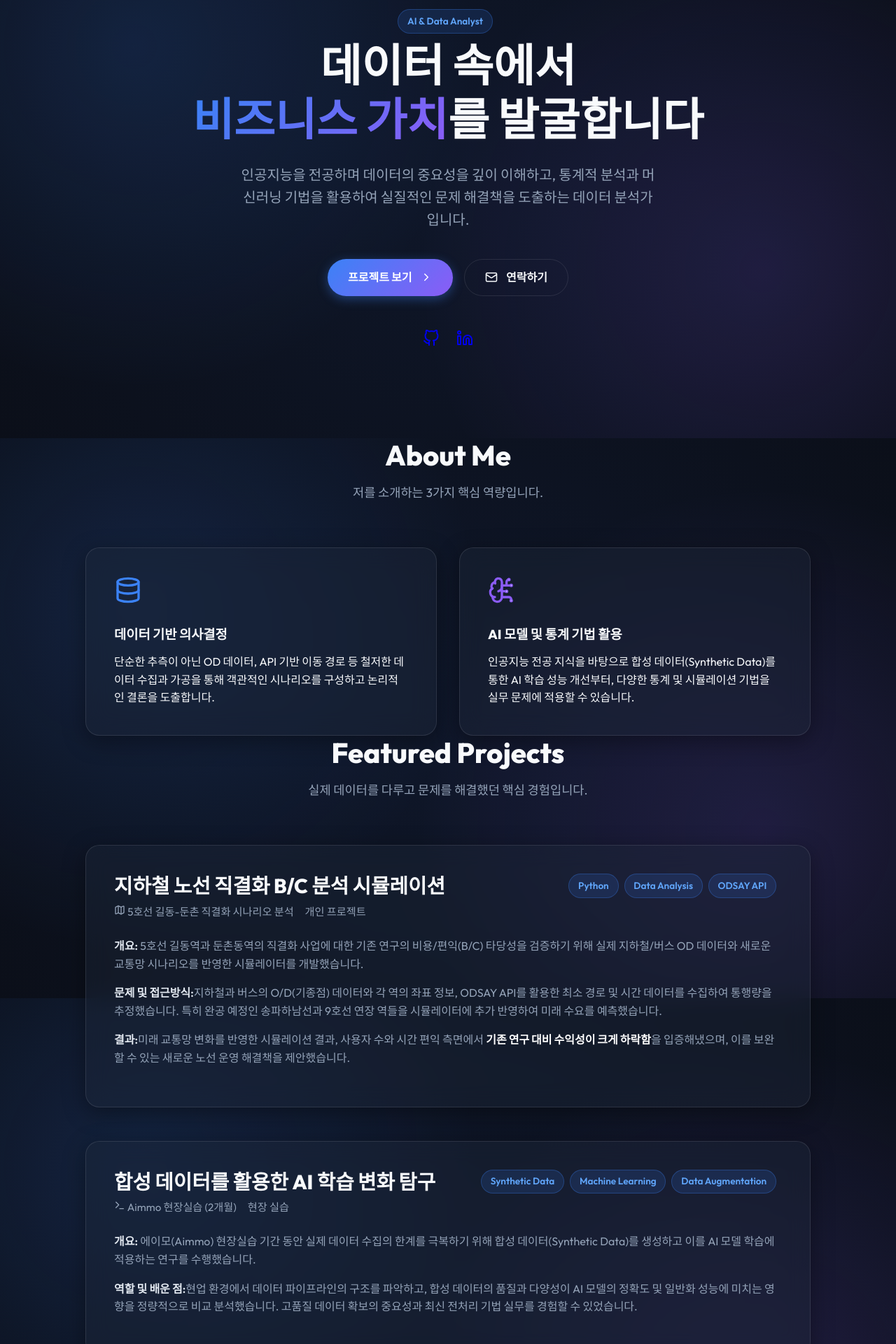
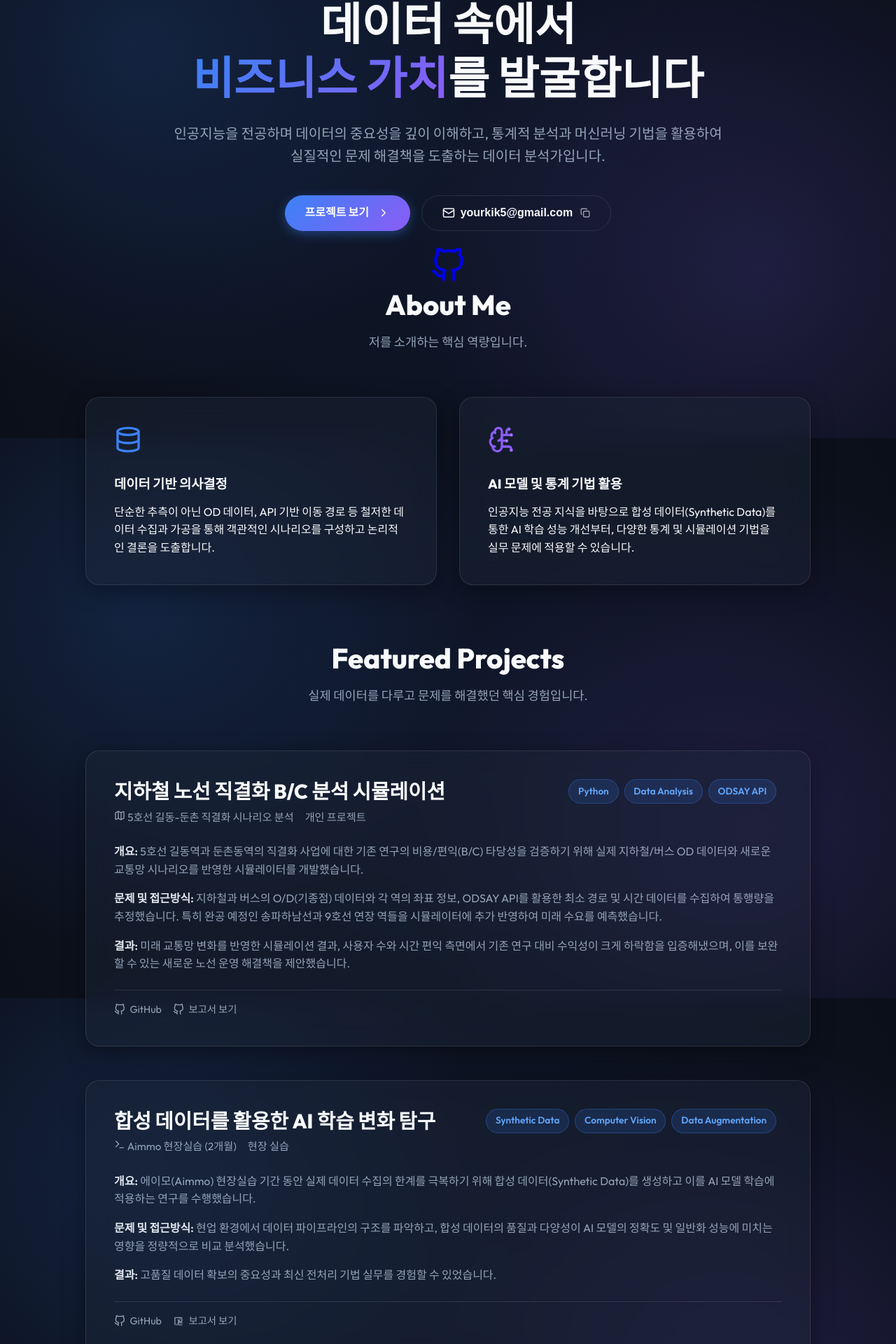
Before and after one commit to yourkik/Portfolio, a React (Vite) app: page / in a window 1280 px wide. Shown: the part 174-2094 px from the top of the page at 70% size. Built offline with nearby package versions, Linux system fonts and the light colour scheme; a web font is replaced by a local one.

Commit message:
링크 연결
누락되었던 링크들을 연

```diff
--- a/src/App.jsx
+++ b/src/App.jsx
@@ -1,4 +1,4 @@
-import { useEffect } from 'react';
+import { useState, useEffect } from 'react';
 import {
   Mail,
   ChevronRight,
@@ -7,11 +7,46 @@ import {
   BrainCircuit,
   Map,
   BookOpen,
-  Award
+  Award,
+  ExternalLink,
+  Copy,
+  Check
 } from 'lucide-react';
+import { portfolioData } from './data';
 import './index.css';
 
+const GithubIcon = ({ size = 24, color = "currentColor", style = {} }) => (
+  <svg width={size} height={size} viewBox="0 0 24 24" fill="none" stroke={color} strokeWidth="2" strokeLinecap="round" strokeLinejoin="round" style={style}><path d="M9 19c-5 1.5-5-2.5-7-3m14 6v-3.87a3.37 3.37 0 0 0-.94-2.61c3.14-.35 6.44-1.54 6.44-7A5.44 5.44 0 0 0 20 4.77 5.07 5.07 0 0 0 19.91 1S18.73.65 16 2.48a13.38 13.38 0 0 0-7 0C6.27.65 5.09 1 5.09 1A5.07 5.07 0 0 0 5 4.77a5.44 5.44 0 0 0-1.5 3.78c0 5.42 3.3 6.61 6.44 7A3.37 3.37 0 0 0 9 18.13V22"></path></svg>
+);
+
+const LinkedinIcon = ({ size = 24, color = "currentColor", style = {} }) => (
+  <svg width={size} height={size} viewBox="0 0 24 24" fill="none" stroke={color} strokeWidth="2" strokeLinecap="round" strokeLinejoin="round" style={style}><path d="M16 8a6 6 0 0 1 6 6v7h-4v-7a2 2 0 0 0-2-2 2 2 0 0 0-2 2v7h-4v-7a6 6 0 0 1 6-6z"></path><rect x="2" y="9" width="4" height="12"></rect><circle cx="4" cy="4" r="2"></circle></svg>
+);
+
+const NotionIcon = ({ size = 24, color = "currentColor", style = {} }) => (
+  <svg width={size} height={size} viewBox="0 0 24 24" fill={color} style={style} xmlns="http://www.w3.org/2000/svg">
+    <path d="M4.459 4.208c-.746.064-1.076.56-1.076 1.22v13.71c0 .66.318 1.153 1.076 1.22l14.426 1.304c.732.063 1.076-.414 1.076-1.08V5.373c0-.66-.344-1.141-1.076-1.205L4.459 4.208zM19.16 20.3l-13.88-1.25V5.55l13.88 1.25v13.5zM8.51 9.87l2.1-.18v7.41l-2.1.18v.83l5.5-.47v-.83l-1.95.16V12.1l4.9 5.37h.8V8.65l-2.1.18v-.83l5.4.47v.83l-1.85-.16v7.3l-5-5.5h-.8v6.78l2.1-.18v.83l-5.4.47v-.83l1.85-.16V9.87l-2.1.18v-.83l5.5-.47v.83l-1.95.16v2.1z" />
+  </svg>
+);
+
+// Helper function to render correct icons dynamically
+const renderIcon = (iconName, size = 24, color = "currentColor", style = {}) => {
+  const icons = {
+    Database: <Database size={size} color={color} style={style} />,
+    BrainCircuit: <BrainCircuit size={size} color={color} style={style} />,
+    Map: <Map size={size} color={color} style={style} />,
+    Terminal: <Terminal size={size} color={color} style={style} />,
+    github: <GithubIcon size={size} color={color} style={style} />,
+    linkedin: <LinkedinIcon size={size} color={color} style={style} />,
+    notion: <NotionIcon size={size} color={color} style={style} />,
+    external: <ExternalLink size={size} color={color} style={style} />
+  };
+  return icons[iconName] || null;
+};
+
 function App() {
+  const [isCopied, setIsCopied] = useState(false);
+
   // Intersection Observer for scroll animations
   useEffect(() => {
     const observer = new IntersectionObserver((entries) => {
@@ -31,32 +66,51 @@ function App() {
     return () => observer.disconnect();
   }, []);
 
+  const handleCopyEmail = () => {
+    navigator.clipboard.writeText(portfolioData.hero.email)
+      .then(() => {
+        setIsCopied(true);
+        setTimeout(() => setIsCopied(false), 2000);
+      })
+      .catch(err => {
+        console.error('Failed to copy email: ', err);
+      });
+  };
+
   return (
     <div className="portfolio-wrapper">
       {/* Hero Section */}
       <section className="hero container">
         <div className="reveal">
-          <div className="tag">AI & Data Analyst</div>
-          <h1>데이터 속에서 <br/><span className="text-gradient">비즈니스 가치</span>를 발굴합니다</h1>
-          <p>
-            인공지능을 전공하며 데이터의 중요성을 깊이 이해하고, 통계적 분석과 머신러닝 기법을 활용하여
-            실질적인 문제 해결책을 도출하는 데이터 분석가입니다.
-          </p>
-          <div style={{ display: 'flex', gap: '1rem', justifyContent: 'center', marginTop: '2rem' }}>
+          <div className="tag">{portfolioData.hero.tag}</div>
+          <h1>{portfolioData.hero.title.regular}<br />
+            <span className="text-gradient">{portfolioData.hero.title.gradient}</span>{portfolioData.hero.title.suffix}
+          </h1>
+          <p>{portfolioData.hero.description}</p>
+
+          <div style={{ display: 'flex', gap: '1rem', justifyContent: 'center', marginTop: '2rem', flexWrap: 'wrap' }}>
             <a href="#projects" className="btn btn-primary">
               프로젝트 보기 <ChevronRight size={18} />
             </a>
-            <a href="mailto:your.email@example.com" className="btn btn-outline">
-              <Mail size={18} /> 연락하기
+
+            {/* 이메일 복사 버튼 */}
+            <button
+              onClick={handleCopyEmail}
+              className="btn btn-outline"
+              style={{ display: 'flex', alignItems: 'center', gap: '0.5rem', cursor: 'pointer' }}
+            >
+              {isCopied ? <Check size={18} color="#10b981" /> : <Mail size={18} />}
+              {isCopied ? '복사되었습니다!' : portfolioData.hero.email}
+              {!isCopied && <Copy size={14} style={{ opacity: 0.7, marginLeft: '0.2rem' }} />}
+            </button>
+          </div>
+
+          <div style={{ display: 'flex', gap: '1.5rem', justifyContent: 'center', marginTop: '1.5rem', color: 'var(--text-secondary)' }}>
+            {portfolioData.hero.socialLinks.map(link => (
+              <a key={link.id} href={link.url} target="_blank" rel="noreferrer" className="hover:text-white transition-colors">
+                {renderIcon(link.icon, 50)}
               </a>
-          </div>
-          <div style={{ display: 'flex', gap: '1.5rem', justifyContent: 'center', marginTop: '3rem', color: 'var(--text-secondary)' }}>
-            <a href="#" className="hover:text-white transition-colors">
-              <svg width="24" height="24" viewBox="0 0 24 24" fill="none" stroke="currentColor" strokeWidth="2" strokeLinecap="round" strokeLinejoin="round"><path d="M9 19c-5 1.5-5-2.5-7-3m14 6v-3.87a3.37 3.37 0 0 0-.94-2.61c3.14-.35 6.44-1.54 6.44-7A5.44 5.44 0 0 0 20 4.77 5.07 5.07 0 0 0 19.91 1S18.73.65 16 2.48a13.38 13.38 0 0 0-7 0C6.27.65 5.09 1 5.09 1A5.07 5.07 0 0 0 5 4.77a5.44 5.44 0 0 0-1.5 3.78c0 5.42 3.3 6.61 6.44 7A3.37 3.37 0 0 0 9 18.13V22"></path></svg>
-            </a>
-            <a href="#" className="hover:text-white transition-colors">
-              <svg width="24" height="24" viewBox="0 0 24 24" fill="none" stroke="currentColor" strokeWidth="2" strokeLinecap="round" strokeLinejoin="round"><path d="M16 8a6 6 0 0 1 6 6v7h-4v-7a2 2 0 0 0-2-2 2 2 0 0 0-2 2v7h-4v-7a6 6 0 0 1 6-6z"></path><rect x="2" y="9" width="4" height="12"></rect><circle cx="4" cy="4" r="2"></circle></svg>
-            </a>
+            ))}
           </div>
         </div>
       </section>
@@ -65,95 +119,72 @@ function App() {
       <section id="about" className="container">
         <div className="section-title reveal">
           <h2>About Me</h2>
-          <p>저를 소개하는 3가지 핵심 역량입니다.</p>
+          <p>저를 소개하는 핵심 역량입니다.</p>
         </div>
         <div className="grid-2">
-          <div className="glass-panel reveal delay-1">
-            <Database size={40} color="#3b82f6" style={{marginBottom: '1.5rem'}} />
-            <h3>데이터 기반 의사결정</h3>
+          {portfolioData.about.map((item, index) => (
+            <div key={item.id} className={`glass-panel reveal delay-${index + 1}`}>
+              {renderIcon(item.iconName, 40, item.iconColor, { marginBottom: '1.5rem' })}
+              <h3>{item.title}</h3>
               <p className="text-secondary">
-              단순한 추측이 아닌 OD 데이터, API 기반 이동 경로 등 철저한 데이터 수집과 가공을 통해
-              객관적인 시나리오를 구성하고 논리적인 결론을 도출합니다.
+                {item.description}
               </p>
             </div>
-          <div className="glass-panel reveal delay-2">
-            <BrainCircuit size={40} color="#8b5cf6" style={{marginBottom: '1.5rem'}} />
-            <h3>AI 모델 및 통계 기법 활용</h3>
-            <p className="text-secondary">
-              인공지능 전공 지식을 바탕으로 합성 데이터(Synthetic Data)를 통한 AI 학습 성능 개선부터,
-              다양한 통계 및 시뮬레이션 기법을 실무 문제에 적용할 수 있습니다.
-            </p>
-          </div>
+          ))}
         </div>
       </section>
 
       {/* Projects Section */}
-      <section id="projects" className="container">
+      <section id="projects" className="container" style={{ marginTop: '5rem' }}>
         <div className="section-title reveal">
           <h2>Featured Projects</h2>
           <p>실제 데이터를 다루고 문제를 해결했던 핵심 경험입니다.</p>
         </div>
 
-        <div className="glass-panel project-card reveal">
+        {portfolioData.projects.map((project, index) => (
+          <div key={project.id} className={`glass-panel project-card reveal ${index > 0 ? `delay-${index}` : ''}`}>
             <div style={{ display: 'flex', justifyContent: 'space-between', alignItems: 'flex-start', flexWrap: 'wrap', gap: '1rem' }}>
               <div>
-              <h3>지하철 노선 직결화 B/C 분석 시뮬레이션</h3>
+                <h3>{project.title}</h3>
                 <div className="project-meta">
-                <span><Map size={16} /> 5호선 길동-둔촌 직결화 시나리오 분석</span>
-                <span>개인 프로젝트</span>
+                  {project.meta.map((m, i) => (
+                    <span key={i}>
+                      {m.iconName && renderIcon(m.iconName, 16)} {m.text}
+                    </span>
+                  ))}
                 </div>
               </div>
               <div>
-              <span className="tag">Python</span>
-              <span className="tag">Data Analysis</span>
-              <span className="tag">ODSAY API</span>
-            </div>
-          </div>
-          <div className="project-content">
-            <p>
-              <span className="highlight">개요:</span> 5호선 길동역과 둔촌동역의 직결화 사업에 대한 기존 연구의 비용/편익(B/C) 타당성을 검증하기 위해
-              실제 지하철/버스 OD 데이터와 새로운 교통망 시나리오를 반영한 시뮬레이터를 개발했습니다.
-            </p>
-            <p>
-              <span className="highlight">문제 및 접근방식:</span>
-              지하철과 버스의 O/D(기종점) 데이터와 각 역의 좌표 정보, ODSAY API를 활용한 최소 경로 및 시간 데이터를 수집하여 통행량을 추정했습니다.
-              특히 완공 예정인 송파하남선과 9호선 연장 역들을 시뮬레이터에 추가 반영하여 미래 수요를 예측했습니다.
-            </p>
-            <p>
-              <span className="highlight">결과:</span>
-              미래 교통망 변화를 반영한 시뮬레이션 결과, 사용자 수와 시간 편익 측면에서 <strong style={{color: '#fff'}}>기존 연구 대비 수익성이 크게 하락함</strong>을 입증해냈으며,
-              이를 보완할 수 있는 새로운 노선 운영 해결책을 제안했습니다.
-            </p>
+                {project.tags.map((tag, i) => (
+                  <span key={i} className="tag">{tag}</span>
+                ))}
               </div>
             </div>
 
-        <div className="glass-panel project-card reveal delay-1">
-          <div style={{ display: 'flex', justifyContent: 'space-between', alignItems: 'flex-start', flexWrap: 'wrap', gap: '1rem' }}>
-            <div>
-              <h3>합성 데이터를 활용한 AI 학습 변화 탐구</h3>
-              <div className="project-meta">
-                <span><Terminal size={16} /> Aimmo 현장실습 (2개월)</span>
-                <span>현장 실습</span>
-              </div>
-            </div>
-            <div>
-              <span className="tag">Synthetic Data</span>
-              <span className="tag">Machine Learning</span>
-              <span className="tag">Data Augmentation</span>
-            </div>
-          </div>
             <div className="project-content">
               <p>
-              <span className="highlight">개요:</span> 에이모(Aimmo) 현장실습 기간 동안 실제 데이터 수집의 한계를 극복하기 위해
-              합성 데이터(Synthetic Data)를 생성하고 이를 AI 모델 학습에 적용하는 연구를 수행했습니다.
+                <span className="highlight">개요:</span> {project.overview}
               </p>
               <p>
-              <span className="highlight">역할 및 배운 점:</span>
-              현업 환경에서 데이터 파이프라인의 구조를 파악하고, 합성 데이터의 품질과 다양성이 AI 모델의 정확도 및 일반화 성능에 미치는 영향을
-              정량적으로 비교 분석했습니다. 고품질 데이터 확보의 중요성과 최신 전처리 기법 실무를 경험할 수 있었습니다.
+                <span className="highlight">문제 및 접근방식:</span> {project.approach}
+              </p>
+              <p>
+                <span className="highlight">결과:</span> {project.result}
               </p>
             </div>
+
+            {/* 프로젝트 관련 링크 추가 */}
+            {project.links && project.links.length > 0 && (
+              <div style={{ display: 'flex', gap: '1rem', marginTop: '1.5rem', paddingTop: '1rem', borderTop: '1px solid rgba(255,255,255,0.1)' }}>
+                {project.links.map((link, i) => (
+                  <a key={i} href={link.url} target="_blank" rel="noreferrer" style={{ display: 'flex', alignItems: 'center', gap: '0.4rem', color: '#94a3b8', fontSize: '0.9rem', textDecoration: 'none' }} className="hover:text-white transition-colors">
+                    {renderIcon(link.iconName, 16)} {link.title}
+                  </a>
+                ))}
               </div>
+            )}
+          </div>
+        ))}
       </section>
 
       {/* Education & Certifications Section */}
@@ -165,15 +196,11 @@ function App() {
               <h2 style={{ marginBottom: 0 }}>Education</h2>
             </div>
             <div className="glass-panel">
-              <h3 style={{ fontSize: '1.4rem' }}>가천대학교 인공지능전공</h3>
-              <p className="text-secondary" style={{ marginBottom: '1.5rem' }}>2022.03 ~ (재학/휴학 중)</p>
+              <h3 style={{ fontSize: '1.4rem' }}>{portfolioData.education.school}</h3>
+              <p className="text-secondary" style={{ marginBottom: '1.5rem' }}>{portfolioData.education.period}</p>
               <ul style={{ listStyle: 'none', display: 'flex', flexDirection: 'column', gap: '1rem', color: 'var(--text-secondary)' }}>
-                <li><strong style={{color: '#e2e8f0'}}>주요 수강 과목:</strong> 인공지능 개론, 기계학습, 데이터 마이닝, 통계학 입문, 자료구조, 알고리즘</li>
-                <li><strong style={{color: '#e2e8f0'}}>학습 내용:</strong>
-                  인공지능의 근간이 되는 수학적/통계적 기법들을 심도 있게 학습했습니다.
-                  대용량 데이터를 전처리하고 통계적 기법을 통해 유의미한 패턴을 찾아내는 데이터 마이닝 기술,
-                  다양한 머신러닝 알고리즘의 원리 및 하이퍼파라미터 튜닝 최적화 기법을 익혔습니다.
-                </li>
+                <li><strong style={{ color: '#e2e8f0' }}>주요 수강 과목:</strong> {portfolioData.education.courses}</li>
+                <li><strong style={{ color: '#e2e8f0' }}>학습 내용:</strong> {portfolioData.education.description}</li>
               </ul>
             </div>
           </div>
@@ -185,14 +212,12 @@ function App() {
             </div>
             <div className="glass-panel" style={{ height: '100%' }}>
               <div style={{ display: 'flex', flexDirection: 'column', gap: '1.5rem' }}>
-                <div>
-                  <h4 style={{ fontSize: '1.2rem', marginBottom: '0.2rem' }}>정보처리기사</h4>
-                  <p className="text-secondary">한국산업인력공단</p>
+                {portfolioData.certifications.map((cert, index) => (
+                  <div key={index}>
+                    <h4 style={{ fontSize: '1.2rem', marginBottom: '0.2rem' }}>{cert.title}</h4>
+                    <p className="text-secondary">{cert.issuer}</p>
                   </div>
-                <div>
-                  <h4 style={{ fontSize: '1.2rem', marginBottom: '0.2rem' }}>빅데이터분석기사</h4>
-                  <p className="text-secondary">한국데이터산업진흥원</p>
-                </div>
+                ))}
               </div>
             </div>
           </div>
--- /dev/null
+++ b/src/data.js
@@ -0,0 +1,79 @@
+export const portfolioData = {
+  hero: {
+    tag: "AI & Data Analyst",
+    title: {
+      regular: "데이터 속에서 ",
+      gradient: "비즈니스 가치",
+      suffix: "를 발굴합니다"
+    },
+    description: "인공지능을 전공하며 데이터의 중요성을 깊이 이해하고, 통계적 분석과 머신러닝 기법을 활용하여 실질적인 문제 해결책을 도출하는 데이터 분석가입니다.",
+    email: "yourkik5@gmail.com",
+    socialLinks: [
+      {
+        id: "github",
+        url: "https://github.com/yourkik", // <-- GitHub 주소
+        icon: "github" // 렌더링 시 아이콘 매핑 용도
+      }
+    ]
+  },
+  about: [
+    {
+      id: "data-decision",
+      iconName: "Database",
+      iconColor: "#3b82f6",
+      title: "데이터 기반 의사결정",
+      description: "단순한 추측이 아닌 OD 데이터, API 기반 이동 경로 등 철저한 데이터 수집과 가공을 통해 객관적인 시나리오를 구성하고 논리적인 결론을 도출합니다."
+    },
+    {
+      id: "ai-model",
+      iconName: "BrainCircuit",
+      iconColor: "#8b5cf6",
+      title: "AI 모델 및 통계 기법 활용",
+      description: "인공지능 전공 지식을 바탕으로 합성 데이터(Synthetic Data)를 통한 AI 학습 성능 개선부터, 다양한 통계 및 시뮬레이션 기법을 실무 문제에 적용할 수 있습니다."
+    }
+  ],
+  projects: [
+    {
+      id: "subway-simulation",
+      title: "지하철 노선 직결화 B/C 분석 시뮬레이션",
+      meta: [
+        { iconName: "Map", text: "5호선 길동-둔촌 직결화 시나리오 분석" },
+        { text: "개인 프로젝트" }
+      ],
+      tags: ["Python", "Data Analysis", "ODSAY API"],
+      overview: "5호선 길동역과 둔촌동역의 직결화 사업에 대한 기존 연구의 비용/편익(B/C) 타당성을 검증하기 위해 실제 지하철/버스 OD 데이터와 새로운 교통망 시나리오를 반영한 시뮬레이터를 개발했습니다.",
+      approach: "지하철과 버스의 O/D(기종점) 데이터와 각 역의 좌표 정보, ODSAY API를 활용한 최소 경로 및 시간 데이터를 수집하여 통행량을 추정했습니다. 특히 완공 예정인 송파하남선과 9호선 연장 역들을 시뮬레이터에 추가 반영하여 미래 수요를 예측했습니다.",
+      result: "미래 교통망 변화를 반영한 시뮬레이션 결과, 사용자 수와 시간 편익 측면에서 기존 연구 대비 수익성이 크게 하락함을 입증해냈으며, 이를 보완할 수 있는 새로운 노선 운영 해결책을 제안했습니다.",
+      links: [
+        { title: "GitHub", url: "https://github.com/yourkik/Analysis-Line5-Direct-Connection/tree/main", iconName: "github" },
+        { title: "보고서 보기", url: "https://github.com/yourkik/Analysis-Line5-Direct-Connection/tree/main/docs", iconName: "github" }
+      ]
+    },
+    {
+      id: "synthetic-data",
+      title: "합성 데이터를 활용한 AI 학습 변화 탐구",
+      meta: [
+        { iconName: "Terminal", text: "Aimmo 현장실습 (2개월)" },
+        { text: "현장 실습" }
+      ],
+      tags: ["Synthetic Data", "Computer Vision", "Data Augmentation"],
+      overview: "에이모(Aimmo) 현장실습 기간 동안 실제 데이터 수집의 한계를 극복하기 위해 합성 데이터(Synthetic Data)를 생성하고 이를 AI 모델 학습에 적용하는 연구를 수행했습니다.",
+      approach: "현업 환경에서 데이터 파이프라인의 구조를 파악하고, 합성 데이터의 품질과 다양성이 AI 모델의 정확도 및 일반화 성능에 미치는 영향을 정량적으로 비교 분석했습니다.",
+      result: "고품질 데이터 확보의 중요성과 최신 전처리 기법 실무를 경험할 수 있었습니다.",
+      links: [
+        { title: "GitHub", url: "https://github.com/yourkik/CityScape-synthetic-data-check", iconName: "github" },
+        { title: "보고서 보기", url: "https://detailed-nerine-1ce.notion.site/19d02e2b71278015a033c745f629192d?source=copy_link", iconName: "notion" }
+      ]
+    }
+  ],
+  education: {
+    school: "가천대학교 인공지능전공",
+    period: "2022.03 ~ (재학/휴학 중)",
+    courses: "인공지능 개론, 기계학습, 데이터 마이닝, 통계학 입문, 자료구조, 알고리즘",
+    description: "인공지능의 근간이 되는 수학적/통계적 기법들을 심도 있게 학습했습니다. 대용량 데이터를 전처리하고 통계적 기법을 통해 유의미한 패턴을 찾아내는 데이터 마이닝 기술, 다양한 머신러닝 알고리즘의 원리 및 하이퍼파라미터 튜닝 최적화 기법을 익혔습니다."
+  },
+  certifications: [
+    { title: "정보처리기사", issuer: "한국산업인력공단" },
+    { title: "빅데이터분석기사", issuer: "한국데이터산업진흥원" }
+  ]
+};
--- a/src/index.css
+++ b/src/index.css
@@ -35,7 +35,10 @@ body {
 }
 
 /* Typography */
-h1, h2, h3, h4 {
+h1,
+h2,
+h3,
+h4 {
   font-weight: 800;
   line-height: 1.2;
   margin-bottom: 1rem;
@@ -57,7 +60,8 @@ h1, h2, h3, h4 {
 }
 
 section {
-  padding: var(--spacing-section) 0;
+  padding-top: var(--spacing-section);
+  padding-bottom: var(--spacing-section);
   position: relative;
 }
 
@@ -114,7 +118,7 @@ section {
 }
 
 .btn-outline:hover {
-  background: rgba(255,255,255,0.1);
+  background: rgba(255, 255, 255, 0.1);
   transform: scale(1.05);
 }
 
@@ -147,12 +151,13 @@ section {
 
 /* Hero Section */
 .hero {
-  min-height: 100vh;
+  min-height: 50vh;
   display: flex;
   align-items: center;
   justify-content: center;
   text-align: center;
-  padding-top: 4rem;
+  padding-top: 8rem;
+  padding-bottom: 0;
 }
 
 .hero h1 {
@@ -163,8 +168,9 @@ section {
 .hero p {
   font-size: clamp(1.1rem, 2vw, 1.25rem);
   color: var(--text-secondary);
-  max-width: 600px;
+  max-width: 800px;
   margin: 0 auto 2.5rem;
+  word-break: keep-all;
 }
 
 /* Section Titles */
@@ -172,9 +178,11 @@ section {
   text-align: center;
   margin-bottom: 4rem;
 }
+
 .section-title h2 {
   font-size: 2.5rem;
 }
+
 .section-title p {
   color: var(--text-secondary);
   font-size: 1.1rem;
@@ -211,16 +219,34 @@ section {
 
 /* Animations */
 @keyframes fadeUp {
-  from { opacity: 0; transform: translateY(30px); }
-  to { opacity: 1; transform: translateY(0); }
+  from {
+    opacity: 0;
+    transform: translateY(30px);
+  }
+
+  to {
+    opacity: 1;
+    transform: translateY(0);
+  }
 }
 
 .animate-fade-up {
   animation: fadeUp 0.8s cubic-bezier(0.16, 1, 0.3, 1) forwards;
 }
-.delay-1 { animation-delay: 0.2s; }
-.delay-2 { animation-delay: 0.4s; }
-.delay-3 { animation-delay: 0.6s; }
+
+.delay-1 {
+  animation-delay: 0.2s;
+}
+
+.delay-2 {
+  animation-delay: 0.4s;
+}
+
+.delay-3 {
+  animation-delay: 0.6s;
+}
 
 /* Hidden utility */
-.opacity-0 { opacity: 0; }
+.opacity-0 {
+  opacity: 0;
+}
```
Lines whose indentation alone changed are shown as unchanged.
